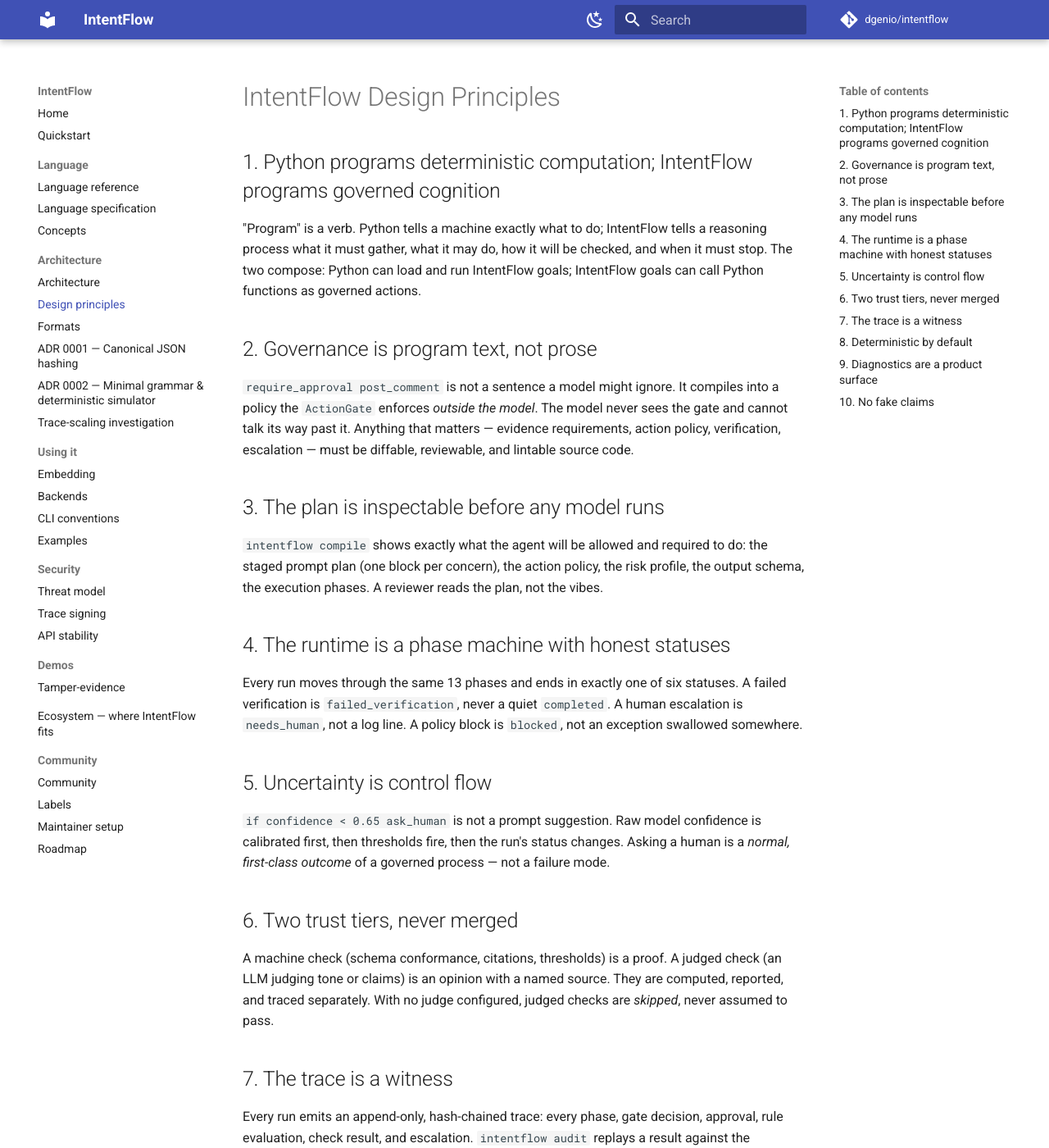
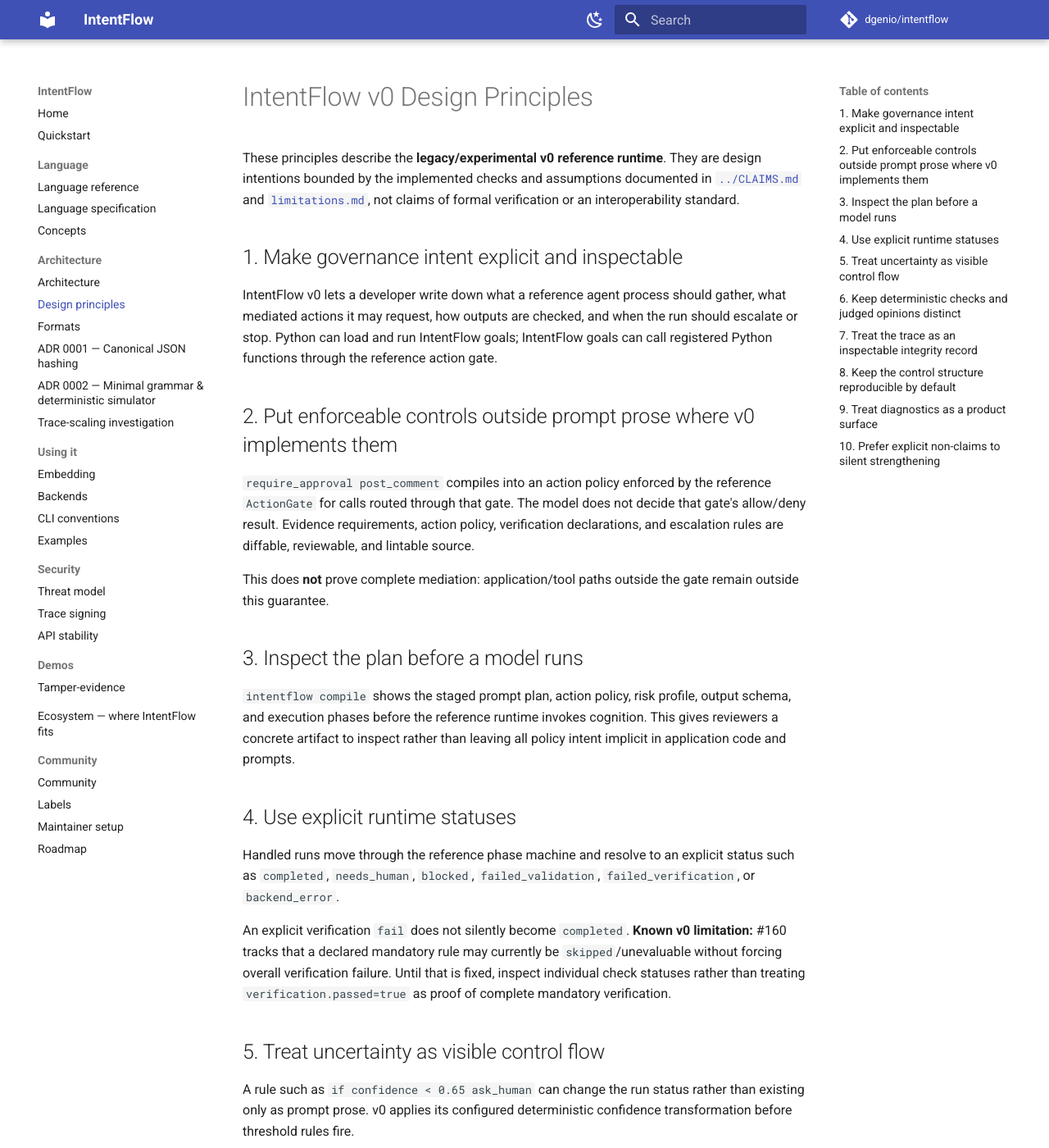
Before and after one commit to dgenio/intentflow, an MkDocs documentation site: the page built from docs/design_principles.md, in a window 1280 px wide and 1400 px high. Shown: the whole window at 82% size. Built offline with MkDocs 1.6.1 and Material for MkDocs 9.7.7, drawn with Linux system fonts in a browser that asks for light colours; comment, search, counter and statistics services are not loaded; some of the changed text lies outside the part shown.

Commit message:
docs: qualify v0 design principles against implemented guarantees

```diff
--- a/docs/design_principles.md
+++ b/docs/design_principles.md
@@ -1,75 +1,63 @@
-# IntentFlow Design Principles
+# IntentFlow v0 Design Principles
 
-## 1. Python programs deterministic computation; IntentFlow programs governed cognition
+These principles describe the **legacy/experimental v0 reference runtime**. They are design intentions bounded by the implemented checks and assumptions documented in [`../CLAIMS.md`](../CLAIMS.md) and [`limitations.md`](limitations.md), not claims of formal verification or an interoperability standard.
 
-"Program" is a verb. Python tells a machine exactly what to do; IntentFlow
-tells a reasoning process what it must gather, what it may do, how it will
-be checked, and when it must stop. The two compose: Python can load and run
-IntentFlow goals; IntentFlow goals can call Python functions as governed
-actions.
+## 1. Make governance intent explicit and inspectable
 
-## 2. Governance is program text, not prose
+IntentFlow v0 lets a developer write down what a reference agent process should gather, what mediated actions it may request, how outputs are checked, and when the run should escalate or stop. Python can load and run IntentFlow goals; IntentFlow goals can call registered Python functions through the reference action gate.
 
-`require_approval post_comment` is not a sentence a model might ignore. It
-compiles into a policy the `ActionGate` enforces *outside the model*. The
-model never sees the gate and cannot talk its way past it. Anything that
-matters — evidence requirements, action policy, verification, escalation —
-must be diffable, reviewable, and lintable source code.
+## 2. Put enforceable controls outside prompt prose where v0 implements them
 
-## 3. The plan is inspectable before any model runs
+`require_approval post_comment` compiles into an action policy enforced by the reference `ActionGate` for calls routed through that gate. The model does not decide that gate's allow/deny result. Evidence requirements, action policy, verification declarations, and escalation rules are diffable, reviewable, and lintable source.
 
-`intentflow compile` shows exactly what the agent will be allowed and
-required to do: the staged prompt plan (one block per concern), the action
-policy, the risk profile, the output schema, the execution phases. A
-reviewer reads the plan, not the vibes.
+This does **not** prove complete mediation: application/tool paths outside the gate remain outside this guarantee.
 
-## 4. The runtime is a phase machine with honest statuses
+## 3. Inspect the plan before a model runs
 
-Every run moves through the same 13 phases and ends in exactly one of six
-statuses. A failed verification is `failed_verification`, never a quiet
-`completed`. A human escalation is `needs_human`, not a log line. A policy
-block is `blocked`, not an exception swallowed somewhere.
+`intentflow compile` shows the staged prompt plan, action policy, risk profile, output schema, and execution phases before the reference runtime invokes cognition. This gives reviewers a concrete artifact to inspect rather than leaving all policy intent implicit in application code and prompts.
 
-## 5. Uncertainty is control flow
+## 4. Use explicit runtime statuses
 
-`if confidence < 0.65 ask_human` is not a prompt suggestion. Raw model
-confidence is calibrated first, then thresholds fire, then the run's status
-changes. Asking a human is a *normal, first-class outcome* of a governed
-process — not a failure mode.
+Handled runs move through the reference phase machine and resolve to an explicit status such as `completed`, `needs_human`, `blocked`, `failed_validation`, `failed_verification`, or `backend_error`.
 
-## 6. Two trust tiers, never merged
+An explicit verification `fail` does not silently become `completed`. **Known v0 limitation:** #160 tracks that a declared mandatory rule may currently be `skipped`/unevaluable without forcing overall verification failure. Until that is fixed, inspect individual check statuses rather than treating `verification.passed=true` as proof of complete mandatory verification.
 
-A machine check (schema conformance, citations, thresholds) is a proof. A
-judged check (an LLM judging tone or claims) is an opinion with a named
-source. They are computed, reported, and traced separately. With no judge
-configured, judged checks are *skipped*, never assumed to pass.
+## 5. Treat uncertainty as visible control flow
 
-## 7. The trace is a witness
+A rule such as `if confidence < 0.65 ask_human` can change the run status rather than existing only as prompt prose. v0 applies its configured deterministic confidence transformation before threshold rules fire.
 
-Every run emits an append-only, hash-chained trace: every phase, gate
-decision, approval, rule evaluation, check result, and escalation.
-`intentflow audit` replays a result against the recompiled plan and proves
-— without trusting the runtime, the backend, or the model — that the run
-stayed inside its envelope. `intentflow replay` renders any saved trace as
-a readable story.
+The current shrinkage mapping is **not** empirical evidence of statistically calibrated probability. A `needs_human` status means the run requires human review; it is not evidence that a human has answered or approved.
 
-## 8. Deterministic by default
+## 6. Keep deterministic checks and judged opinions distinct
 
-The default backend simulates cognition deterministically and honors the
-typed output schema, so the *control structure* of the language is testable
-end to end — in CI, with no keys, no network, no flakiness. Real backends
-slot into the identical governance path.
+Machine-evaluated checks (for example schema conformance, implemented citation checks, or supported thresholds) and model-judged rules are reported as separate trust tiers.
 
-## 9. Diagnostics are a product surface
+A deterministic check result is evidence that the **implemented predicate** evaluated that artifact as pass/fail. It is not automatically a proof of semantic correctness, external truth, or properties the predicate does not encode.
 
-The analyzer's coded diagnostics (IFLOW001–022) carry severity, position,
-and a suggestion. A language earns its keep when it catches the policy
-contradiction (`allow X` + `deny X`), the unreachable escalation, and the
-ungated side effect *before* anything runs.
+With no judge configured, judged checks are recorded as skipped rather than silently labelled as judged-pass. #160 governs the remaining overall-completeness problem for skipped mandatory rules.
 
-## 10. No fake claims
+## 7. Treat the trace as an inspectable integrity record
 
-If a rule cannot be evaluated, the trace says "recorded, not evaluated". If
-a check needs a judge and none is configured, it is "skipped". The
-simulator labels every value `[simulated]`. The honest answer is part of
-the design.
+Runs that successfully record trace output can emit an append-only, hash-chained event record containing phases, gate decisions, approvals, rule evaluations, check results, and escalations. Optional configured signatures can authenticate supported artifacts under their documented key assumptions.
+
+`intentflow audit` is the **bundled v0 consistency/conformance checker**. It can recompute selected invariants implemented in `intentflow/auditor.py` and detect supported post-hoc inconsistency/tamper classes. It is developed in the same project and shares v0 formats/design assumptions with the runtime; it does not prove complete mediation, external execution/truth, or model reasoning correctness.
+
+`intentflow replay` renders a saved trace as a readable story.
+
+## 8. Keep the control structure reproducible by default
+
+The default backend simulates cognition deterministically and honors the typed output schema, so the reference control structure can be exercised end to end in CI with no keys or network. Real backends use the same reference-runtime path, subject to the external/network assumptions documented in the limitations.
+
+Simulation evidence is not evidence about real-model quality or production outcomes.
+
+## 9. Treat diagnostics as a product surface
+
+The analyzer's coded diagnostics carry severity, position, and suggestions. Static checks can catch supported contradictions and suspicious declarations before the reference runtime executes a goal.
+
+Diagnostics are bounded by the rules actually implemented; they are not a complete policy or security proof.
+
+## 10. Prefer explicit non-claims to silent strengthening
+
+If the runtime cannot evaluate a rule, the per-check record should make that visible. If a judge is absent, judged rules are skipped rather than invented. The simulator labels simulated values.
+
+The remaining v0 gaps belong in [`limitations.md`](limitations.md) and issue tracking rather than being hidden behind stronger language. The v1 programme deliberately starts by comparing against a strong existing-policy/attestation baseline before adding new protocol semantics.
```
